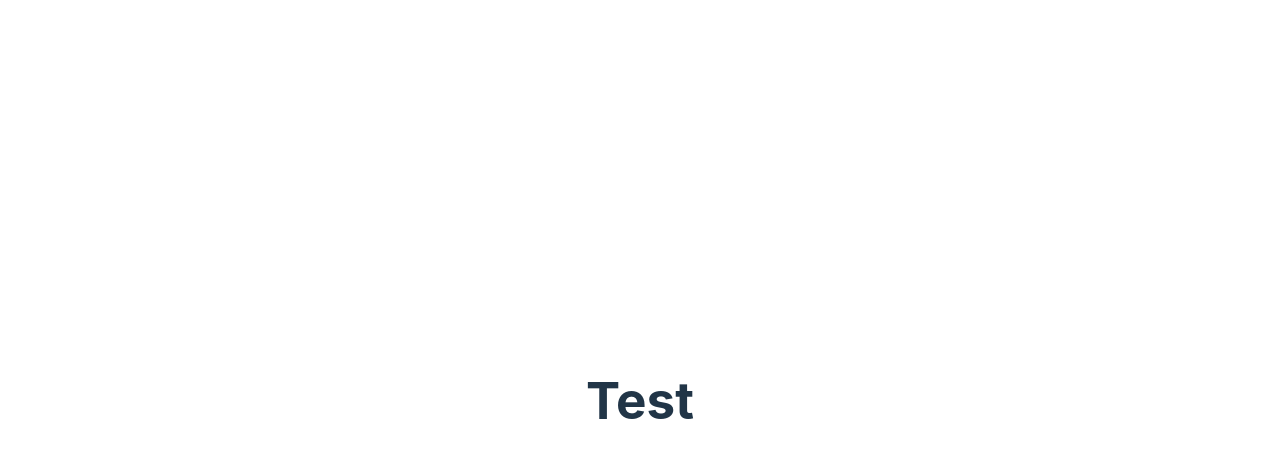
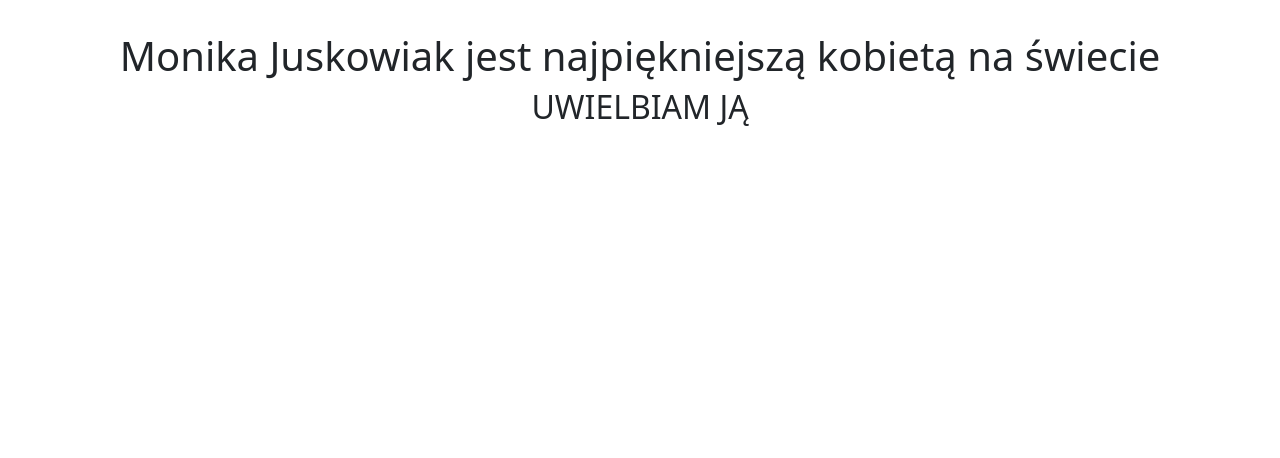
Before and after one commit to maksymilianPadalak/song-charts, a React (Vite) app: page / in a window 1280 px wide. Shown: the top 458 px of the page. Built offline with nearby package versions, Linux system fonts and the light colour scheme.

Commit message:
Add React Bootstrap, Bootstrap and Sass to project

```diff
--- a/package.json
+++ b/package.json
@@ -14,9 +14,12 @@
     "@emotion/react": "^11.10.4",
     "@emotion/styled": "^11.10.4",
     "@mui/material": "^5.10.8",
+    "bootstrap": "^5.2.2",
     "eslint-plugin-import": "^2.26.0",
     "react": "^18.2.0",
-    "react-dom": "^18.2.0"
+    "react-bootstrap": "^2.6.0",
+    "react-dom": "^18.2.0",
+    "sass": "^1.56.1"
   },
   "devDependencies": {
     "@types/react": "^18.0.17",
--- a/src/App.css
+++ /dev/null
@@ -1,41 +0,0 @@
-#root {
-  max-width: 1280px;
-  margin: 0 auto;
-  padding: 2rem;
-  text-align: center;
-}
-
-.logo {
-  height: 6em;
-  padding: 1.5em;
-  will-change: filter;
-}
-.logo:hover {
-  filter: drop-shadow(0 0 2em #646cffaa);
-}
-.logo.react:hover {
-  filter: drop-shadow(0 0 2em #61dafbaa);
-}
-
-@keyframes logo-spin {
-  from {
-    transform: rotate(0deg);
-  }
-  to {
-    transform: rotate(360deg);
-  }
-}
-
-@media (prefers-reduced-motion: no-preference) {
-  a:nth-of-type(2) .logo {
-    animation: logo-spin infinite 20s linear;
-  }
-}
-
-.card {
-  padding: 2em;
-}
-
-.read-the-docs {
-  color: #888;
-}
--- a/src/App.tsx
+++ b/src/App.tsx
@@ -1,9 +1,8 @@
-import './App.css';
-
 function App() {
   return (
     <div className='App'>
-      <h1>Test</h1>
+      <h1>Monika Juskowiak jest najpiękniejszą kobietą na świecie</h1>
+      <h2>UWIELBIAM JĄ</h2>
     </div>
   );
 }
--- /dev/null
+++ b/src/custom.scss
@@ -0,0 +1,10 @@
+@import 'node_modules/bootstrap/scss/bootstrap';
+
+html {
+  font-family: Inter sans-serif;
+  max-width: 1280px;
+  width: 100%;
+  margin: 0 auto;
+  padding: 2rem;
+  text-align: center;
+}
```
Also changed, not shown: src/main.tsx (+6 -6 lines), 1 other file (tests, documents, lock files or other folders).
